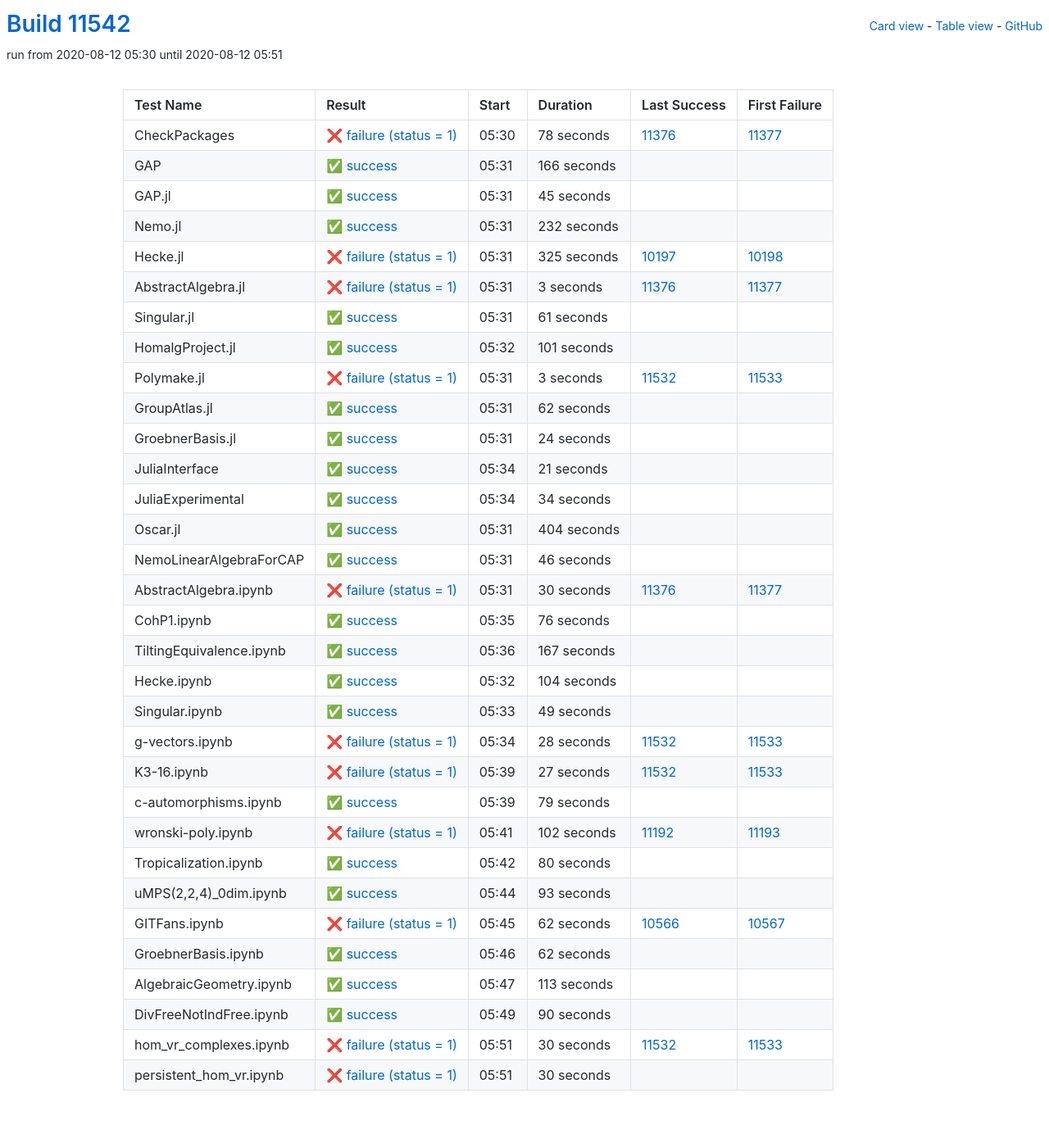
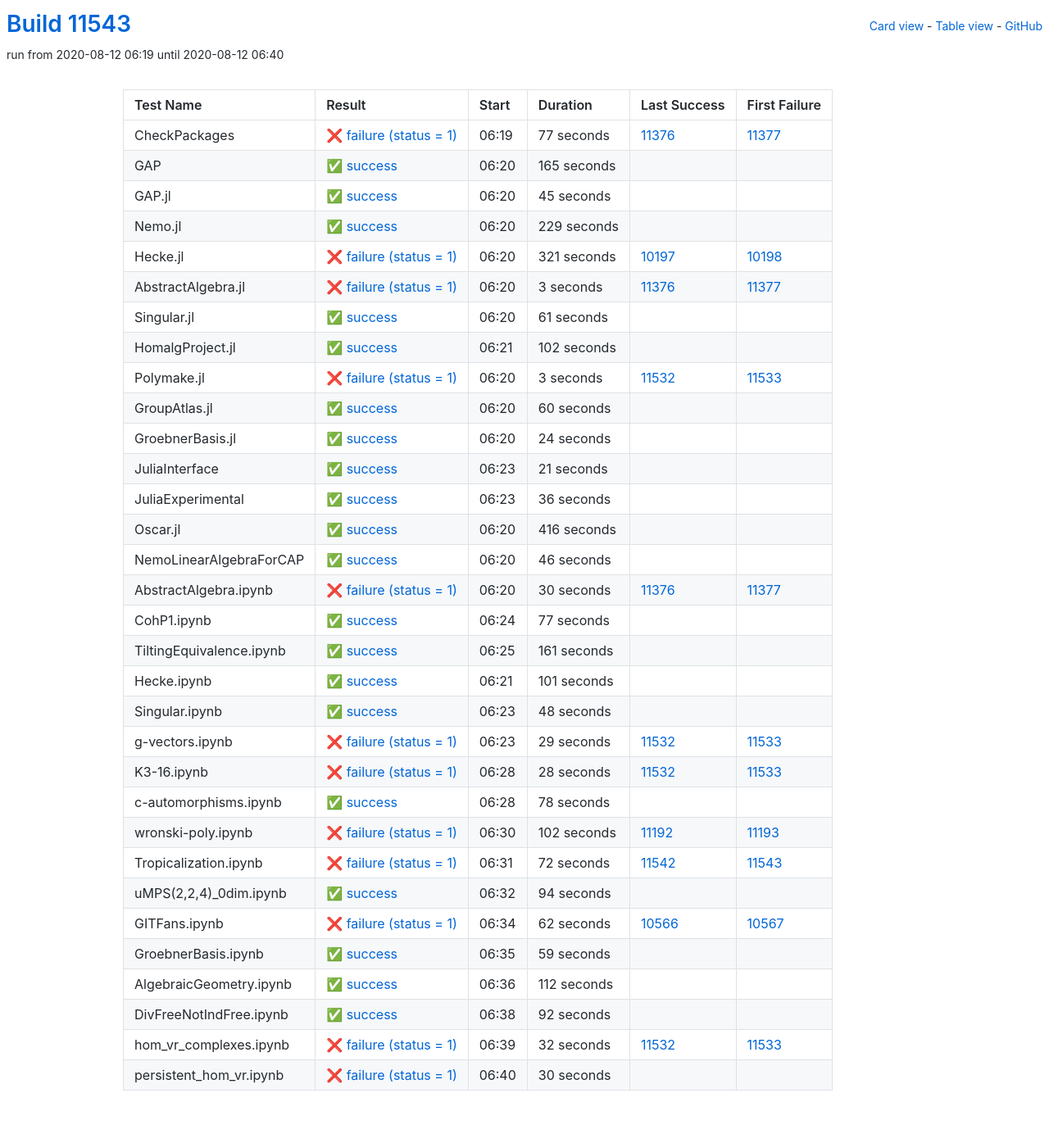
Before and after one commit to oscar-system/oscar-ci-status, a Jekyll site: the page built from table.html, in a window 1280 px wide. Shown: the whole page at 82% size. Built offline with Jekyll 4.4.1, drawn with Linux system fonts in a browser that asks for light colours.

Commit message:
Build #11543

```diff
--- a/_data/ci.yml
+++ b/_data/ci.yml
@@ -1,6 +1,6 @@
 ---
-build: 11542
-build_url: https://oscarci.mathematik.uni-kl.de/job/oscar/11542/
+build: 11543
+build_url: https://oscarci.mathematik.uni-kl.de/job/oscar/11543/
 job: oscar
 organization: oscar-system
 repo: oscar-ci-status
@@ -8,32 +8,32 @@
 tests:
 - name: CheckPackages
   id: checkpackages
-  log: https://oscarci.mathematik.uni-kl.de/job/oscar/11542/artifact/logs/build-11542/CheckPackages.log
-  start: 2020-08-12 05:30
+  log: https://oscarci.mathematik.uni-kl.de/job/oscar/11543/artifact/logs/build-11543/CheckPackages.log
+  start: 2020-08-12 06:19
   success: false
   exitcode: 1
   status: failure
-  duration: 78
+  duration: 77
   last_success: 11376
   last_success_url: https://oscarci.mathematik.uni-kl.de/job/oscar/11376/
   first_failure: 11377
   first_failure_url: https://oscarci.mathematik.uni-kl.de/job/oscar/11377/
 - name: GAP
   id: gap
-  log: https://oscarci.mathematik.uni-kl.de/job/oscar/11542/artifact/logs/build-11542/GAP.log
-  start: 2020-08-12 05:31
+  log: https://oscarci.mathematik.uni-kl.de/job/oscar/11543/artifact/logs/build-11543/GAP.log
+  start: 2020-08-12 06:20
   success: true
   exitcode: 0
   status: success
-  duration: 166
+  duration: 165
   last_success: false
   last_success_url:
   first_failure: false
   first_failure_url:
 - name: GAP.jl
   id: gap-jl
-  log: https://oscarci.mathematik.uni-kl.de/job/oscar/11542/artifact/logs/build-11542/GAP.jl.log
-  start: 2020-08-12 05:31
+  log: https://oscarci.mathematik.uni-kl.de/job/oscar/11543/artifact/logs/build-11543/GAP.jl.log
+  start: 2020-08-12 06:20
   success: true
   exitcode: 0
   status: success
@@ -44,32 +44,32 @@
   first_failure_url:
 - name: Nemo.jl
   id: nemo-jl
-  log: https://oscarci.mathematik.uni-kl.de/job/oscar/11542/artifact/logs/build-11542/Nemo.jl.log
-  start: 2020-08-12 05:31
+  log: https://oscarci.mathematik.uni-kl.de/job/oscar/11543/artifact/logs/build-11543/Nemo.jl.log
+  start: 2020-08-12 06:20
   success: true
   exitcode: 0
   status: success
-  duration: 232
+  duration: 229
   last_success: false
   last_success_url:
   first_failure: false
   first_failure_url:
 - name: Hecke.jl
   id: hecke-jl
-  log: https://oscarci.mathematik.uni-kl.de/job/oscar/11542/artifact/logs/build-11542/Hecke.jl.log
-  start: 2020-08-12 05:31
+  log: https://oscarci.mathematik.uni-kl.de/job/oscar/11543/artifact/logs/build-11543/Hecke.jl.log
+  start: 2020-08-12 06:20
   success: false
   exitcode: 1
   status: failure
-  duration: 325
+  duration: 321
   last_success: 10197
   last_success_url: https://oscarci.mathematik.uni-kl.de/job/oscar/10197/
   first_failure: 10198
   first_failure_url: https://oscarci.mathematik.uni-kl.de/job/oscar/10198/
 - name: AbstractAlgebra.jl
   id: abstractalgebra-jl
-  log: https://oscarci.mathematik.uni-kl.de/job/oscar/11542/artifact/logs/build-11542/AbstractAlgebra.jl.log
-  start: 2020-08-12 05:31
+  log: https://oscarci.mathematik.uni-kl.de/job/oscar/11543/artifact/logs/build-11543/AbstractAlgebra.jl.log
+  start: 2020-08-12 06:20
   success: false
   exitcode: 1
   status: failure
@@ -80,8 +80,8 @@
   first_failure_url: https://oscarci.mathematik.uni-kl.de/job/oscar/11377/
 - name: Singular.jl
   id: singular-jl
-  log: https://oscarci.mathematik.uni-kl.de/job/oscar/11542/artifact/logs/build-11542/Singular.jl.log
-  start: 2020-08-12 05:31
+  log: https://oscarci.mathematik.uni-kl.de/job/oscar/11543/artifact/logs/build-11543/Singular.jl.log
+  start: 2020-08-12 06:20
   success: true
   exitcode: 0
   status: success
@@ -92,20 +92,20 @@
   first_failure_url:
 - name: HomalgProject.jl
   id: homalgproject-jl
-  log: https://oscarci.mathematik.uni-kl.de/job/oscar/11542/artifact/logs/build-11542/HomalgProject.jl.log
-  start: 2020-08-12 05:32
+  log: https://oscarci.mathematik.uni-kl.de/job/oscar/11543/artifact/logs/build-11543/HomalgProject.jl.log
+  start: 2020-08-12 06:21
   success: true
   exitcode: 0
   status: success
-  duration: 101
+  duration: 102
   last_success: false
   last_success_url:
   first_failure: false
   first_failure_url:
 - name: Polymake.jl
   id: polymake-jl
-  log: https://oscarci.mathematik.uni-kl.de/job/oscar/11542/artifact/logs/build-11542/Polymake.jl.log
-  start: 2020-08-12 05:31
+  log: https://oscarci.mathematik.uni-kl.de/job/oscar/11543/artifact/logs/build-11543/Polymake.jl.log
+  start: 2020-08-12 06:20
   success: false
   exitcode: 1
   status: failure
@@ -116,20 +116,20 @@
   first_failure_url: https://oscarci.mathematik.uni-kl.de/job/oscar/11533/
 - name: GroupAtlas.jl
   id: groupatlas-jl
-  log: https://oscarci.mathematik.uni-kl.de/job/oscar/11542/artifact/logs/build-11542/GroupAtlas.jl.log
-  start: 2020-08-12 05:31
+  log: https://oscarci.mathematik.uni-kl.de/job/oscar/11543/artifact/logs/build-11543/GroupAtlas.jl.log
+  start: 2020-08-12 06:20
   success: true
   exitcode: 0
   status: success
-  duration: 62
+  duration: 60
   last_success: false
   last_success_url:
   first_failure: false
   first_failure_url:
 - name: GroebnerBasis.jl
   id: groebnerbasis-jl
-  log: https://oscarci.mathematik.uni-kl.de/job/oscar/11542/artifact/logs/build-11542/GroebnerBasis.jl.log
-  start: 2020-08-12 05:31
+  log: https://oscarci.mathematik.uni-kl.de/job/oscar/11543/artifact/logs/build-11543/GroebnerBasis.jl.log
+  start: 2020-08-12 06:20
   success: true
   exitcode: 0
   status: success
@@ -140,8 +140,8 @@
   first_failure_url:
 - name: JuliaInterface
   id: juliainterface
-  log: https://oscarci.mathematik.uni-kl.de/job/oscar/11542/artifact/logs/build-11542/JuliaInterface.log
-  start: 2020-08-12 05:34
+  log: https://oscarci.mathematik.uni-kl.de/job/oscar/11543/artifact/logs/build-11543/JuliaInterface.log
+  start: 2020-08-12 06:23
   success: true
   exitcode: 0
   status: success
@@ -152,32 +152,32 @@
   first_failure_url:
 - name: JuliaExperimental
   id: juliaexperimental
-  log: https://oscarci.mathematik.uni-kl.de/job/oscar/11542/artifact/logs/build-11542/JuliaExperimental.log
-  start: 2020-08-12 05:34
+  log: https://oscarci.mathematik.uni-kl.de/job/oscar/11543/artifact/logs/build-11543/JuliaExperimental.log
+  start: 2020-08-12 06:23
   success: true
   exitcode: 0
   status: success
-  duration: 34
+  duration: 36
   last_success: false
   last_success_url:
   first_failure: false
   first_failure_url:
 - name: Oscar.jl
   id: oscar-jl
-  log: https://oscarci.mathematik.uni-kl.de/job/oscar/11542/artifact/logs/build-11542/Oscar.jl.log
-  start: 2020-08-12 05:31
+  log: https://oscarci.mathematik.uni-kl.de/job/oscar/11543/artifact/logs/build-11543/Oscar.jl.log
+  start: 2020-08-12 06:20
   success: true
   exitcode: 0
   status: success
-  duration: 404
+  duration: 416
   last_success: false
   last_success_url:
   first_failure: false
   first_failure_url:
 - name: NemoLinearAlgebraForCAP
   id: nemolinearalgebraforcap
-  log: https://oscarci.mathematik.uni-kl.de/job/oscar/11542/artifact/logs/build-11542/NemoLinearAlgebraForCAP.log
-  start: 2020-08-12 05:31
+  log: https://oscarci.mathematik.uni-kl.de/job/oscar/11543/artifact/logs/build-11543/NemoLinearAlgebraForCAP.log
+  start: 2020-08-12 06:20
   success: true
   exitcode: 0
   status: success
@@ -188,8 +188,8 @@
   first_failure_url:
 - name: AbstractAlgebra.ipynb
   id: abstractalgebra-ipynb
-  log: https://oscarci.mathematik.uni-kl.de/job/oscar/11542/artifact/logs/build-11542/AbstractAlgebra.ipynb.log
-  start: 2020-08-12 05:31
+  log: https://oscarci.mathematik.uni-kl.de/job/oscar/11543/artifact/logs/build-11543/AbstractAlgebra.ipynb.log
+  start: 2020-08-12 06:20
   success: false
   exitcode: 1
   status: failure
@@ -200,56 +200,68 @@
   first_failure_url: https://oscarci.mathematik.uni-kl.de/job/oscar/11377/
 - name: CohP1.ipynb
   id: cohp1-ipynb
-  log: https://oscarci.mathematik.uni-kl.de/job/oscar/11542/artifact/logs/build-11542/CohP1.ipynb.log
-  start: 2020-08-12 05:35
+  log: https://oscarci.mathematik.uni-kl.de/job/oscar/11543/artifact/logs/build-11543/CohP1.ipynb.log
+  start: 2020-08-12 06:24
   success: true
   exitcode: 0
   status: success
-  duration: 76
+  duration: 77
   last_success: false
   last_success_url:
   first_failure: false
   first_failure_url:
 - name: TiltingEquivalence.ipynb
   id: tiltingequivalence-ipynb
-  log: https://oscarci.mathematik.uni-kl.de/job/oscar/11542/artifact/logs/build-11542/TiltingEquivalence.ipynb.log
-  start: 2020-08-12 05:36
+  log: https://oscarci.mathematik.uni-kl.de/job/oscar/11543/artifact/logs/build-11543/TiltingEquivalence.ipynb.log
+  start: 2020-08-12 06:25
   success: true
   exitcode: 0
   status: success
-  duration: 167
+  duration: 161
   last_success: false
   last_success_url:
   first_failure: false
   first_failure_url:
 - name: Hecke.ipynb
   id: hecke-ipynb
-  log: https://oscarci.mathematik.uni-kl.de/job/oscar/11542/artifact/logs/build-11542/Hecke.ipynb.log
-  start: 2020-08-12 05:32
+  log: https://oscarci.mathematik.uni-kl.de/job/oscar/11543/artifact/logs/build-11543/Hecke.ipynb.log
+  start: 2020-08-12 06:21
   success: true
   exitcode: 0
   status: success
-  duration: 104
+  duration: 101
   last_success: false
   last_success_url:
   first_failure: false
   first_failure_url:
 - name: Singular.ipynb
   id: singular-ipynb
-  log: https://oscarci.mathematik.uni-kl.de/job/oscar/11542/artifact/logs/build-11542/Singular.ipynb.log
-  start: 2020-08-12 05:33
+  log: https://oscarci.mathematik.uni-kl.de/job/oscar/11543/artifact/logs/build-11543/Singular.ipynb.log
+  start: 2020-08-12 06:23
   success: true
   exitcode: 0
   status: success
-  duration: 49
+  duration: 48
   last_success: false
   last_success_url:
   first_failure: false
   first_failure_url:
 - name: g-vectors.ipynb
   id: g-vectors-ipynb
-  log: https://oscarci.mathematik.uni-kl.de/job/oscar/11542/artifact/logs/build-11542/g-vectors.ipynb.log
-  start: 2020-08-12 05:34
+  log: https://oscarci.mathematik.uni-kl.de/job/oscar/11543/artifact/logs/build-11543/g-vectors.ipynb.log
+  start: 2020-08-12 06:23
+  success: false
+  exitcode: 1
+  status: failure
+  duration: 29
+  last_success: 11532
+  last_success_url: https://oscarci.mathematik.uni-kl.de/job/oscar/11532/
+  first_failure: 11533
+  first_failure_url: https://oscarci.mathematik.uni-kl.de/job/oscar/11533/
+- name: K3-16.ipynb
+  id: k3-16-ipynb
+  log: https://oscarci.mathematik.uni-kl.de/job/oscar/11543/artifact/logs/build-11543/K3-16.ipynb.log
+  start: 2020-08-12 06:28
   success: false
   exitcode: 1
   status: failure
@@ -258,34 +270,22 @@
   last_success_url: https://oscarci.mathematik.uni-kl.de/job/oscar/11532/
   first_failure: 11533
   first_failure_url: https://oscarci.mathematik.uni-kl.de/job/oscar/11533/
-- name: K3-16.ipynb
-  id: k3-16-ipynb
-  log: https://oscarci.mathematik.uni-kl.de/job/oscar/11542/artifact/logs/build-11542/K3-16.ipynb.log
-  start: 2020-08-12 05:39
-  success: false
-  exitcode: 1
-  status: failure
-  duration: 27
-  last_success: 11532
-  last_success_url: https://oscarci.mathematik.uni-kl.de/job/oscar/11532/
-  first_failure: 11533
-  first_failure_url: https://oscarci.mathematik.uni-kl.de/job/oscar/11533/
 - name: c-automorphisms.ipynb
   id: c-automorphisms-ipynb
-  log: https://oscarci.mathematik.uni-kl.de/job/oscar/11542/artifact/logs/build-11542/c-automorphisms.ipynb.log
-  start: 2020-08-12 05:39
+  log: https://oscarci.mathematik.uni-kl.de/job/oscar/11543/artifact/logs/build-11543/c-automorphisms.ipynb.log
+  start: 2020-08-12 06:28
   success: true
   exitcode: 0
   status: success
-  duration: 79
+  duration: 78
   last_success: false
   last_success_url:
   first_failure: false
   first_failure_url:
 - name: wronski-poly.ipynb
   id: wronski-poly-ipynb
-  log: https://oscarci.mathematik.uni-kl.de/job/oscar/11542/artifact/logs/build-11542/wronski-poly.ipynb.log
-  start: 2020-08-12 05:41
+  log: https://oscarci.mathematik.uni-kl.de/job/oscar/11543/artifact/logs/build-11543/wronski-poly.ipynb.log
+  start: 2020-08-12 06:30
   success: false
   exitcode: 1
   status: failure
@@ -296,32 +296,32 @@
   first_failure_url: https://oscarci.mathematik.uni-kl.de/job/oscar/11193/
 - name: Tropicalization.ipynb
   id: tropicalization-ipynb
-  log: https://oscarci.mathematik.uni-kl.de/job/oscar/11542/artifact/logs/build-11542/Tropicalization.ipynb.log
-  start: 2020-08-12 05:42
+  log: https://oscarci.mathematik.uni-kl.de/job/oscar/11543/artifact/logs/build-11543/Tropicalization.ipynb.log
+  start: 2020-08-12 06:31
+  success: false
+  exitcode: 1
+  status: failure
+  duration: 72
+  last_success: 11542
+  last_success_url: https://oscarci.mathematik.uni-kl.de/job/oscar/11542/
+  first_failure: 11543
+  first_failure_url: https://oscarci.mathematik.uni-kl.de/job/oscar/11543/
+- name: uMPS(2,2,4)_0dim.ipynb
+  id: umps-2-2-4-0dim-ipynb
+  log: https://oscarci.mathematik.uni-kl.de/job/oscar/11543/artifact/logs/build-11543/uMPS-2-2-4-_0dim.ipynb.log
+  start: 2020-08-12 06:32
   success: true
   exitcode: 0
   status: success
-  duration: 80
-  last_success: false
-  last_success_url:
-  first_failure: false
-  first_failure_url:
-- name: uMPS(2,2,4)_0dim.ipynb
-  id: umps-2-2-4-0dim-ipynb
-  log: https://oscarci.mathematik.uni-kl.de/job/oscar/11542/artifact/logs/build-11542/uMPS-2-2-4-_0dim.ipynb.log
-  start: 2020-08-12 05:44
-  success: true
-  exitcode: 0
-  status: success
-  duration: 93
+  duration: 94
   last_success: false
   last_success_url:
   first_failure: false
   first_failure_url:
 - name: GITFans.ipynb
   id: gitfans-ipynb
-  log: https://oscarci.mathematik.uni-kl.de/job/oscar/11542/artifact/logs/build-11542/GITFans.ipynb.log
-  start: 2020-08-12 05:45
+  log: https://oscarci.mathematik.uni-kl.de/job/oscar/11543/artifact/logs/build-11543/GITFans.ipynb.log
+  start: 2020-08-12 06:34
   success: false
   exitcode: 1
   status: failure
@@ -332,56 +332,56 @@
   first_failure_url: https://oscarci.mathematik.uni-kl.de/job/oscar/10567/
 - name: GroebnerBasis.ipynb
   id: groebnerbasis-ipynb
-  log: https://oscarci.mathematik.uni-kl.de/job/oscar/11542/artifact/logs/build-11542/GroebnerBasis.ipynb.log
-  start: 2020-08-12 05:46
+  log: https://oscarci.mathematik.uni-kl.de/job/oscar/11543/artifact/logs/build-11543/GroebnerBasis.ipynb.log
+  start: 2020-08-12 06:35
   success: true
   exitcode: 0
   status: success
-  duration: 62
+  duration: 59
   last_success: false
   last_success_url:
   first_failure: false
   first_failure_url:
 - name: AlgebraicGeometry.ipynb
   id: algebraicgeometry-ipynb
-  log: https://oscarci.mathematik.uni-kl.de/job/oscar/11542/artifact/logs/build-11542/AlgebraicGeometry.ipynb.log
-  start: 2020-08-12 05:47
+  log: https://oscarci.mathematik.uni-kl.de/job/oscar/11543/artifact/logs/build-11543/AlgebraicGeometry.ipynb.log
+  start: 2020-08-12 06:36
   success: true
   exitcode: 0
   status: success
-  duration: 113
+  duration: 112
   last_success: false
   last_success_url:
   first_failure: false
   first_failure_url:
 - name: DivFreeNotIndFree.ipynb
   id: divfreenotindfree-ipynb
-  log: https://oscarci.mathematik.uni-kl.de/job/oscar/11542/artifact/logs/build-11542/DivFreeNotIndFree.ipynb.log
-  start: 2020-08-12 05:49
+  log: https://oscarci.mathematik.uni-kl.de/job/oscar/11543/artifact/logs/build-11543/DivFreeNotIndFree.ipynb.log
+  start: 2020-08-12 06:38
   success: true
   exitcode: 0
   status: success
-  duration: 90
+  duration: 92
   last_success: false
   last_success_url:
   first_failure: false
   first_failure_url:
 - name: hom_vr_complexes.ipynb
   id: hom-vr-complexes-ipynb
-  log: https://oscarci.mathematik.uni-kl.de/job/oscar/11542/artifact/logs/build-11542/hom_vr_complexes.ipynb.log
-  start: 2020-08-12 05:51
+  log: https://oscarci.mathematik.uni-kl.de/job/oscar/11543/artifact/logs/build-11543/hom_vr_complexes.ipynb.log
+  start: 2020-08-12 06:39
   success: false
   exitcode: 1
   status: failure
-  duration: 30
+  duration: 32
   last_success: 11532
   last_success_url: https://oscarci.mathematik.uni-kl.de/job/oscar/11532/
   first_failure: 11533
   first_failure_url: https://oscarci.mathematik.uni-kl.de/job/oscar/11533/
 - name: persistent_hom_vr.ipynb
   id: persistent-hom-vr-ipynb
-  log: https://oscarci.mathematik.uni-kl.de/job/oscar/11542/artifact/logs/build-11542/persistent_hom_vr.ipynb.log
-  start: 2020-08-12 05:51
+  log: https://oscarci.mathematik.uni-kl.de/job/oscar/11543/artifact/logs/build-11543/persistent_hom_vr.ipynb.log
+  start: 2020-08-12 06:40
   success: false
   exitcode: 1
   status: failure
```
Also changed, not shown: README.md.
